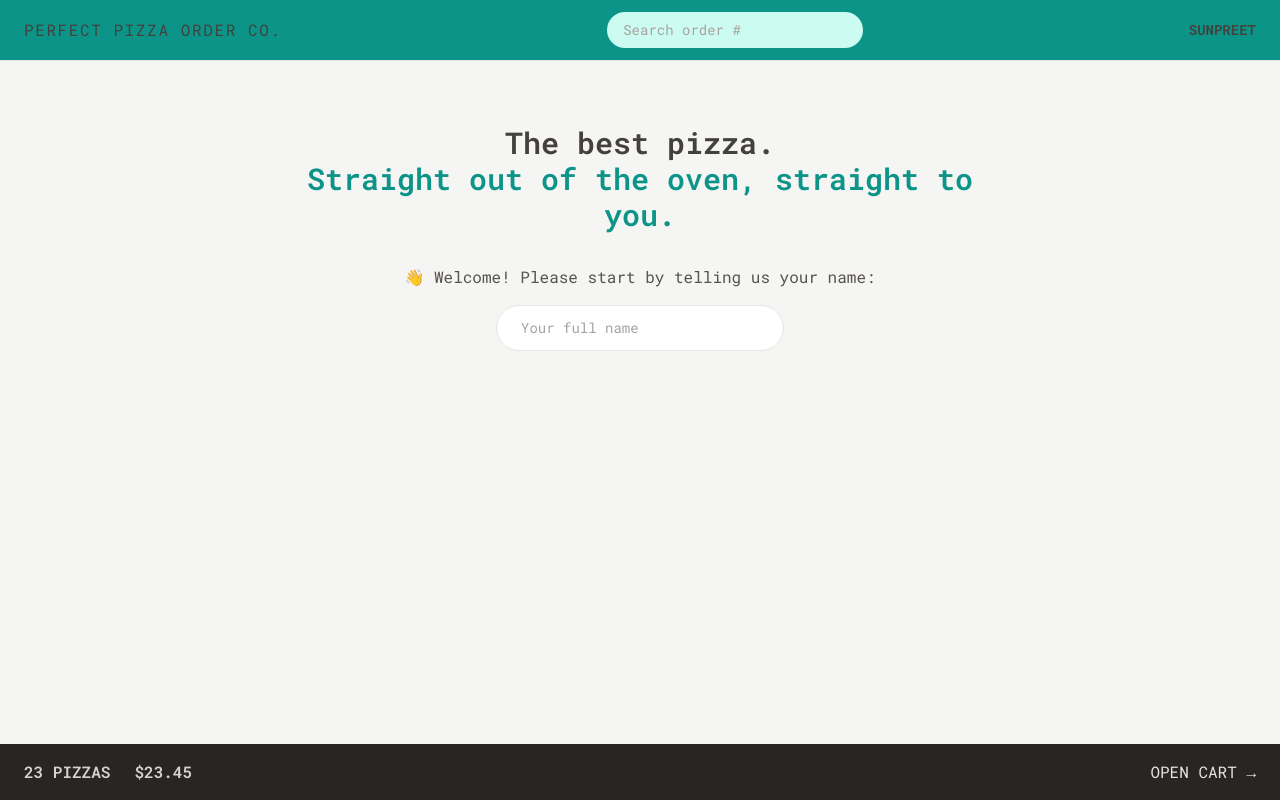
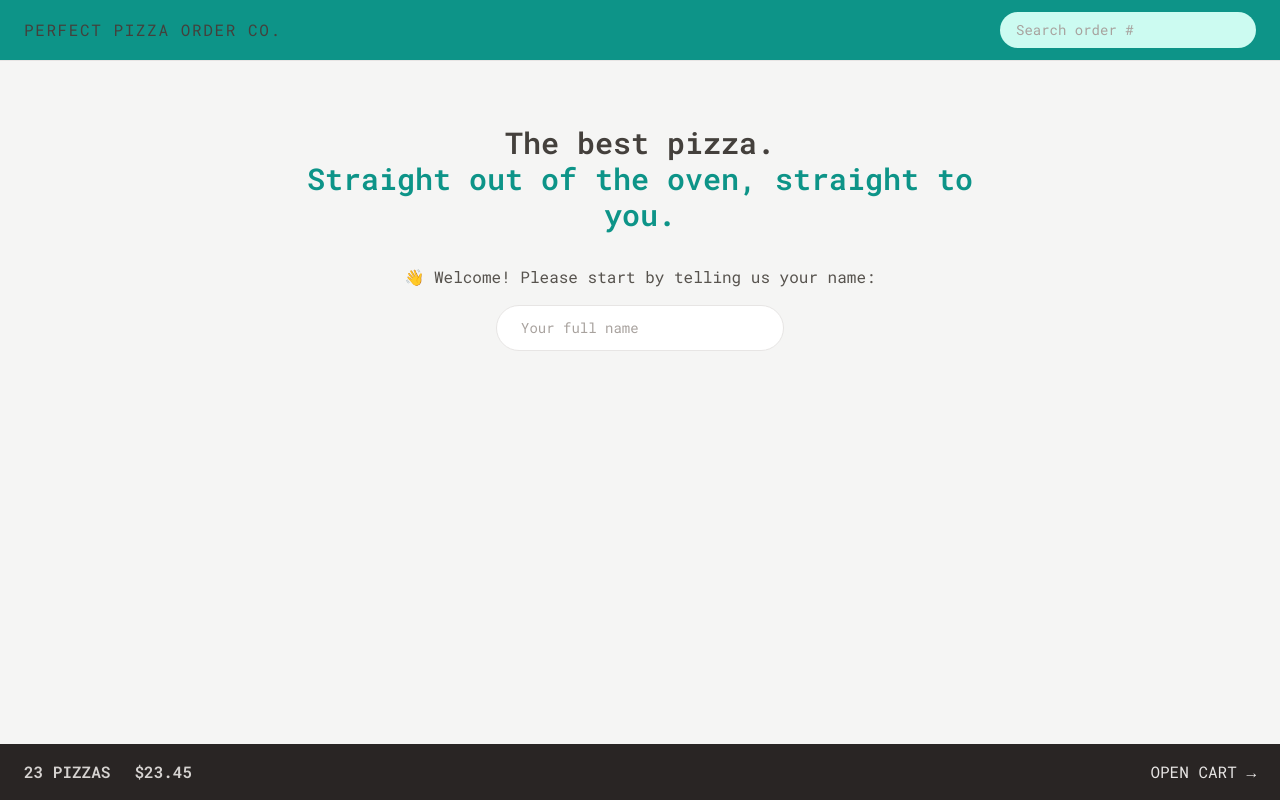
Before and after one commit to SunpreetSandhu/order-app, a React (Vite) app: page / in a window 1280 px wide. Built offline with nearby package versions, Linux system fonts and the light colour scheme.

Commit message:
handled case where there is no username entered

```diff
--- a/src/features/user/Username.jsx
+++ b/src/features/user/Username.jsx
@@ -1,8 +1,11 @@
 import { useSelector } from 'react-redux';
 
 function Username() {
-  //got access to store then got userslice then username
+  //STEP4 USE STORE.USER.USERNAME TO ACCESS IT ACROSS APP
   const username = useSelector((state) => state.user.username);
+  if (!username) {
+    return null;
+  }
   return (
     <div className="hidden text-sm font-semibold md:block">{username}</div>
   );
--- a/src/features/user/userSlice.js
+++ b/src/features/user/userSlice.js
@@ -22,10 +22,11 @@
 //   return { position, address };
 // }
 
+//STEP1) create userslice
 import { createSlice } from '@reduxjs/toolkit';
 
 const initialState = {
-  username: 'sunpreet',
+  username: '',
 };
 
 const userSlice = createSlice({
--- a/src/main.jsx
+++ b/src/main.jsx
@@ -4,6 +4,8 @@ import { Provider } from 'react-redux';
 import App from './App.jsx';
 import './index.css';
 import store from './store.js';
+
+//STEP3 CREATE PROVIDER AND CONNECT STORE TO IT TO GIVE APP ACCESS TO STORE
 ReactDOM.createRoot(document.getElementById('root')).render(
   <React.StrictMode>
     <Provider store={store}>
--- a/src/store.js
+++ b/src/store.js
@@ -1,5 +1,6 @@
 import { configureStore } from '@reduxjs/toolkit';
 
+//STEP2 CREATE ROOT STORE AND CONNECT USERSLICE OR OTHER SLICES
 import userReducer from './features/user/userSlice';
 const store = configureStore({
   reducer: {
```
